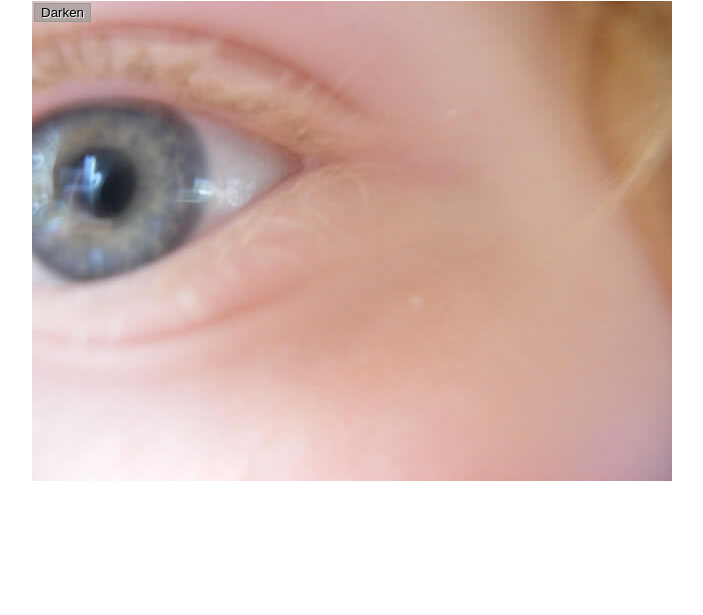
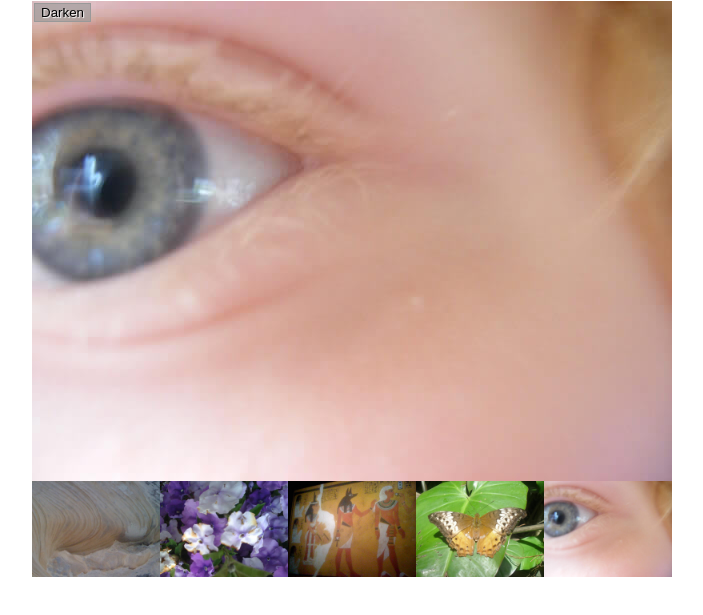
Before and after one commit to marojm1/image-gallery, a plain HTML site: page index.html in a window 1280 px wide. Shown: the part 79-694 px from the top of the page, without its empty margins (288-991 px from the left). Drawn offline with Linux system fonts and the light colour scheme.

Commit message:
added img tags

```diff
--- a/index.html
+++ b/index.html
@@ -7,13 +7,16 @@
 <h1>Image gallery example</h1>
 
 <div class="full-img">
-  <img
-    class="displayed-img"
-    src="images/pic1.jpg"
-    alt="Closeup of a blue human eye" />
+  <img class="displayed-img" src="images/pic1.jpg" alt="Closeup of a blue human eye" />
   <div class="overlay"></div>
   <button class="dark">Darken</button>
 </div>
 
-<div class="thumb-bar"></div>
+<div class="thumb-bar">
+    <img src="images/pic2.jpg"alt="Ceiling of cave"/>
+    <img src ="images/pic3.jpg" alt="Flowers"/>
+    <img src ="images/pic4.jpg" alt="Egyptian Pharaoh"/>
+    <img src = "images/pic5.jpg" alt="Butterfly on a leaf"/>
+    <img class="displayed-img" src="images/pic1.jpg" alt="Closeup of a blue human eye" />
+</div>
 </body>
```
